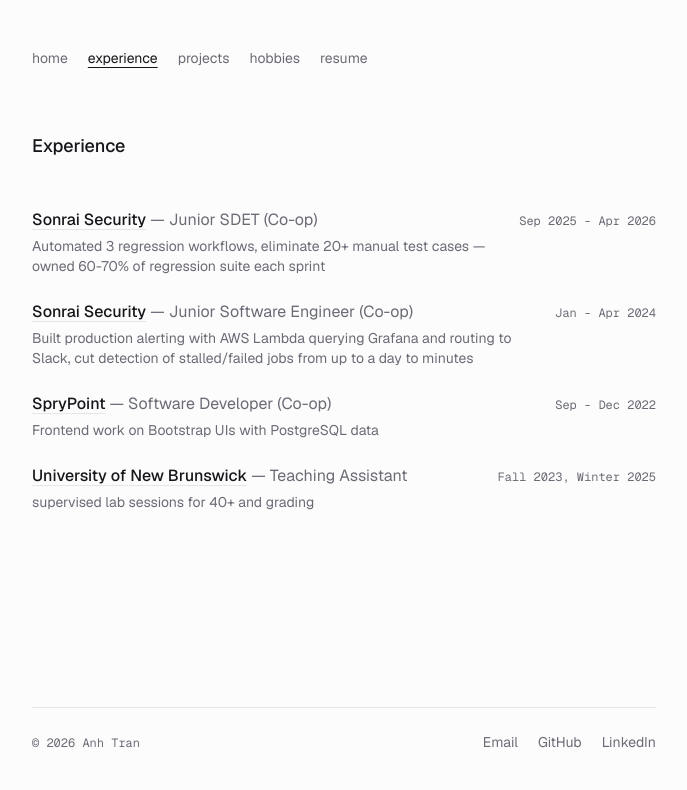
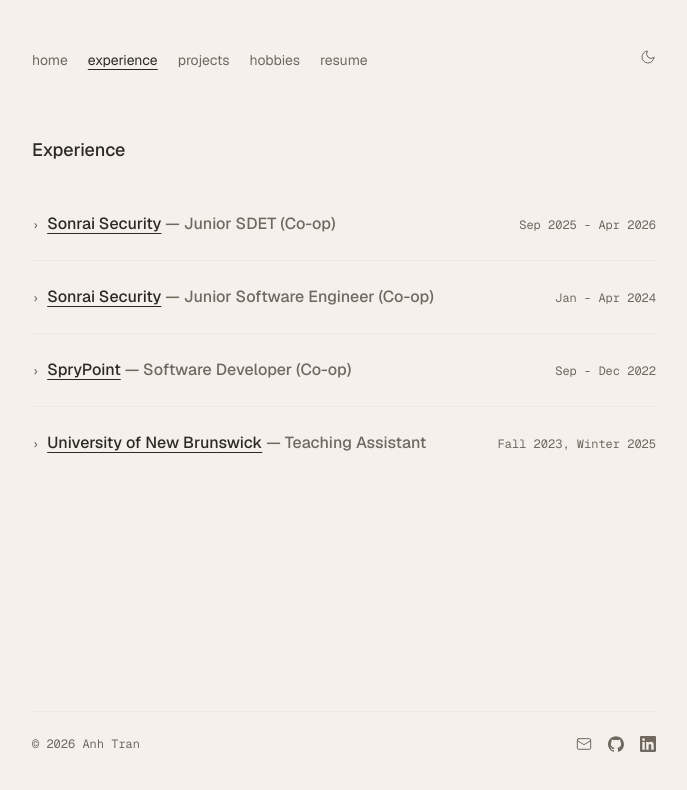
Before and after one commit to kumathy/portfolio, a Next.js app: page /experience in a window 1280 px wide. Shown: the top 790 px of the page, without its empty margins (296-983 px from the left). Built offline with nearby package versions, Linux system fonts and the light colour scheme.

Commit message:
feat: major styling changes and theme toggle

```diff
--- a/app/globals.css
+++ b/app/globals.css
@@ -1,11 +1,11 @@
 @import "tailwindcss";
 
 :root {
-  --background: #fcfcfc;
-  --foreground: #16161a;
-  --muted: #6b6b76;
-  --border: #e5e5e9;
-  --accent: #2f5fd0;
+  --background: #f5f0eb;
+  --foreground: #2c2a27;
+  --muted: #6f6960;
+  --border: #ece7e1;
+  --accent: #7a5745;
 }
 
 @theme inline {
@@ -19,13 +19,55 @@
 }
 
 @media (prefers-color-scheme: dark) {
-  :root {
-    --background: #0d0d0f;
-    --foreground: #ededf0;
-    --muted: #8e8e99;
-    --border: #232328;
-    --accent: #8fb0ff;
+  :root:not([data-theme="light"]) {
+    --background: #14110f;
+    --foreground: #ede9e4;
+    --muted: #9b9188;
+    --border: #2b2622;
+    --accent: #c9997c;
   }
+}
+
+:root[data-theme="dark"] {
+  --background: #1c1a19;
+  --foreground: #ede9e4;
+  --muted: #9b9188;
+  --border: #2b2622;
+  --accent: #c9997c;
+}
+
+[data-theme-label="dark"] {
+  display: inline-flex;
+}
+
+[data-theme-label="light"] {
+  display: none;
+}
+
+@media (prefers-color-scheme: dark) {
+  :root:not([data-theme="light"]) [data-theme-label="dark"] {
+    display: none;
+  }
+
+  :root:not([data-theme="light"]) [data-theme-label="light"] {
+    display: inline-flex;
+  }
+}
+
+:root[data-theme="dark"] [data-theme-label="dark"] {
+  display: none;
+}
+
+:root[data-theme="dark"] [data-theme-label="light"] {
+  display: inline-flex;
+}
+
+:root[data-theme="light"] [data-theme-label="dark"] {
+  display: inline-flex;
+}
+
+:root[data-theme="light"] [data-theme-label="light"] {
+  display: none;
 }
 
 body {
--- a/app/layout.tsx
+++ b/app/layout.tsx
@@ -28,9 +28,15 @@
   return (
     <html
       lang="en"
+      suppressHydrationWarning
       className={`${geistSans.variable} ${geistMono.variable} h-full antialiased`}
     >
       <body className="flex min-h-full flex-col">
+        <script
+          dangerouslySetInnerHTML={{
+            __html: `try{var t=localStorage.getItem("theme");if(t==="light"||t==="dark")document.documentElement.dataset.theme=t}catch(e){}`,
+          }}
+        />
         <SiteHeader />
         {children}
         <SiteFooter />
--- a/app/not-found.tsx
+++ b/app/not-found.tsx
@@ -8,7 +8,7 @@
         That page doesn&rsquo;t exist.{" "}
         <Link
           href="/"
-          className="text-foreground underline decoration-border underline-offset-4 transition-colors hover:decoration-accent hover:text-accent"
+          className="text-foreground underline underline-offset-4 transition-colors hover:text-accent"
         >
           Back home
         </Link>
--- a/components/experience-list.tsx
+++ b/components/experience-list.tsx
@@ -2,35 +2,51 @@
 
 export function ExperienceList() {
   return (
-    <ul className="space-y-6">
+    <ul>
       {experience.map((role) => (
         <li
           key={`${role.company}-${role.period}`}
-          className="flex flex-col gap-1 sm:flex-row sm:items-baseline sm:justify-between sm:gap-6"
+          className="border-t border-border py-6 first:border-t-0 first:pt-0"
         >
-          <div>
-            <span className="font-medium">
+          <details className="group">
+            <summary className="group/sum flex cursor-pointer list-none items-baseline justify-between gap-4 [&::-webkit-details-marker]:hidden">
+              <h3 className="font-medium">
+                <span className="mr-2 inline-block font-mono text-xs text-muted transition group-open:rotate-90 group-hover/sum:text-foreground">
+                  &rsaquo;
+                </span>
                 {role.href ? (
                   <a
                     href={role.href}
-                  className="underline decoration-border underline-offset-4 transition-colors hover:decoration-accent hover:text-accent"
+                    className="underline underline-offset-4 transition-colors hover:text-accent"
                   >
                     {role.company}
                   </a>
                 ) : (
                   role.company
                 )}
-            </span>
                 <span className="text-muted"> — {role.title}</span>
-            {role.notes?.map((note) => (
-              <p key={note} className="mt-1 text-sm text-muted">
-                {note}
-              </p>
-            ))}
-          </div>
+              </h3>
               <span className="shrink-0 font-mono text-xs text-muted">
                 {role.period}
               </span>
+            </summary>
+
+            <div className="pl-5">
+              {role.notes?.length ? (
+                <div className="mt-2 space-y-1 text-muted">
+                  {role.notes.map((note) => (
+                    <p key={note}>{note}</p>
+                  ))}
+                </div>
+              ) : null}
+
+              {role.technologies.length ? (
+                <div className="mt-3 font-mono text-xs text-muted">
+                  {role.technologies.join(" · ")}
+                </div>
+              ) : null}
+            </div>
+          </details>
         </li>
       ))}
     </ul>
--- /dev/null
+++ b/components/icons.tsx
@@ -0,0 +1,63 @@
+type IconProps = { className?: string };
+
+const stroke = {
+  viewBox: "0 0 24 24",
+  fill: "none",
+  stroke: "currentColor",
+  strokeWidth: 1.5,
+  strokeLinecap: "round" as const,
+  strokeLinejoin: "round" as const,
+  "aria-hidden": true,
+};
+
+export function SunIcon({ className }: IconProps) {
+  return (
+    <svg {...stroke} className={className}>
+      <circle cx="12" cy="12" r="4" />
+      <path d="M12 2v2M12 20v2M4.93 4.93l1.41 1.41M17.66 17.66l1.41 1.41M2 12h2M20 12h2M6.34 17.66l-1.41 1.41M19.07 4.93l-1.41 1.41" />
+    </svg>
+  );
+}
+
+export function MoonIcon({ className }: IconProps) {
+  return (
+    <svg {...stroke} className={className}>
+      <path d="M21 12.79A9 9 0 1 1 11.21 3 7 7 0 0 0 21 12.79z" />
+    </svg>
+  );
+}
+
+export function MailIcon({ className }: IconProps) {
+  return (
+    <svg {...stroke} className={className}>
+      <rect x="2" y="4" width="20" height="16" rx="2" />
+      <path d="m2 7 10 6 10-6" />
+    </svg>
+  );
+}
+
+export function GitHubIcon({ className }: IconProps) {
+  return (
+    <svg
+      viewBox="0 0 24 24"
+      fill="currentColor"
+      aria-hidden="true"
+      className={className}
+    >
+      <path d="M12 .297c-6.63 0-12 5.373-12 12 0 5.303 3.438 9.8 8.205 11.385.6.113.82-.258.82-.577 0-.285-.01-1.04-.015-2.04-3.338.724-4.042-1.61-4.042-1.61C4.422 18.07 3.633 17.7 3.633 17.7c-1.087-.744.084-.729.084-.729 1.205.084 1.838 1.236 1.838 1.236 1.07 1.835 2.809 1.305 3.495.998.108-.776.417-1.305.76-1.605-2.665-.3-5.466-1.332-5.466-5.93 0-1.31.465-2.38 1.235-3.22-.135-.303-.54-1.523.105-3.176 0 0 1.005-.322 3.3 1.23.96-.267 1.98-.399 3-.405 1.02.006 2.04.138 3 .405 2.28-1.552 3.285-1.23 3.285-1.23.645 1.653.24 2.873.12 3.176.765.84 1.23 1.91 1.23 3.22 0 4.61-2.805 5.625-5.475 5.92.42.36.81 1.096.81 2.22 0 1.606-.015 2.896-.015 3.286 0 .315.21.69.825.57C20.565 22.092 24 17.592 24 12.297c0-6.627-5.373-12-12-12" />
+    </svg>
+  );
+}
+
+export function LinkedInIcon({ className }: IconProps) {
+  return (
+    <svg
+      viewBox="0 0 24 24"
+      fill="currentColor"
+      aria-hidden="true"
+      className={className}
+    >
+      <path d="M20.447 20.452h-3.554v-5.569c0-1.328-.027-3.037-1.852-3.037-1.853 0-2.136 1.445-2.136 2.939v5.667H9.351V9h3.414v1.561h.046c.477-.9 1.637-1.85 3.37-1.85 3.601 0 4.267 2.37 4.267 5.455v6.286zM5.337 7.433a2.062 2.062 0 1 1 0-4.125 2.062 2.062 0 0 1 0 4.125zm1.782 13.019H3.555V9h3.564v11.452zM22.225 0H1.771C.792 0 0 .774 0 1.729v20.542C0 23.227.792 24 1.771 24h20.451C23.2 24 24 23.227 24 22.271V1.729C24 .774 23.2 0 22.225 0z" />
+    </svg>
+  );
+}
--- a/components/site-footer.tsx
+++ b/components/site-footer.tsx
@@ -1,31 +1,47 @@
+import { GitHubIcon, LinkedInIcon, MailIcon } from "@/components/icons";
 import { site } from "@/lib/site";
+
+const socialIcons: Record<string, (props: { className?: string }) => React.ReactNode> = {
+  GitHub: GitHubIcon,
+  LinkedIn: LinkedInIcon,
+};
 
 export function SiteFooter() {
   return (
     <footer className="mx-auto w-full max-w-2xl px-6 pt-20 pb-12">
-      <div className="flex flex-wrap items-baseline justify-between gap-4 border-t border-border pt-6 text-sm text-muted">
+      <div className="flex flex-wrap items-center justify-between gap-4 border-t border-border pt-6 text-sm text-muted">
         <p className="font-mono text-xs">
           © {new Date().getFullYear()} {site.name}
         </p>
-        <ul className="flex flex-wrap gap-5">
+        <ul className="flex flex-wrap items-center gap-4">
           <li>
             <a
               href={`mailto:${site.email}`}
-              className="transition-colors hover:text-foreground"
+              aria-label="Email"
+              className="block transition-colors hover:text-foreground"
             >
-              Email
+              <MailIcon className="h-4 w-4" />
             </a>
           </li>
-          {site.socials.map((social) => (
+          {site.socials.map((social) => {
+            const Icon = socialIcons[social.label];
+
+            return (
               <li key={social.href}>
                 <a
                   href={social.href}
-                className="transition-colors hover:text-foreground"
+                  aria-label={social.label}
+                  className="block transition-colors hover:text-foreground"
                 >
-                {social.label}
+                  {Icon ? (
+                    <Icon className="h-4 w-4" />
+                  ) : (
+                    <span>{social.label}</span>
+                  )}
                 </a>
               </li>
-          ))}
+            );
+          })}
         </ul>
       </div>
     </footer>
--- a/components/site-header.tsx
+++ b/components/site-header.tsx
@@ -2,6 +2,7 @@
 
 import Link from "next/link";
 import { usePathname } from "next/navigation";
+import { ThemeToggle } from "@/components/theme-toggle";
 import { site } from "@/lib/site";
 
 const nav = [
@@ -15,7 +16,7 @@
   const pathname = usePathname();
 
   return (
-    <header className="mx-auto w-full max-w-2xl px-6 pt-12 pb-16">
+    <header className="mx-auto flex w-full max-w-2xl items-baseline justify-between gap-6 px-6 pt-12 pb-16">
       <nav className="flex gap-5 text-sm text-muted">
         {nav.map((item) => {
           const active = pathname === item.href;
@@ -42,6 +43,8 @@
           resume
         </a>
       </nav>
+
+      <ThemeToggle />
     </header>
   );
 }
--- /dev/null
+++ b/components/theme-toggle.tsx
@@ -0,0 +1,36 @@
+"use client";
+
+import { MoonIcon, SunIcon } from "@/components/icons";
+
+export function ThemeToggle() {
+  function toggle() {
+    const root = document.documentElement;
+    const current =
+      root.dataset.theme ??
+      (window.matchMedia("(prefers-color-scheme: dark)").matches
+        ? "dark"
+        : "light");
+    const next = current === "dark" ? "light" : "dark";
+
+    root.dataset.theme = next;
+    try {
+      localStorage.setItem("theme", next);
+    } catch {}
+  }
+
+  return (
+    <button
+      type="button"
+      onClick={toggle}
+      aria-label="Switch color theme"
+      className="text-muted transition-colors hover:text-foreground"
+    >
+      <span data-theme-label="dark">
+        <MoonIcon className="h-4 w-4" />
+      </span>
+      <span data-theme-label="light">
+        <SunIcon className="h-4 w-4" />
+      </span>
+    </button>
+  );
+}
```
Also changed, not shown: components/project-list.tsx (+9 -1 lines). Lines whose indentation alone changed are shown as unchanged.
